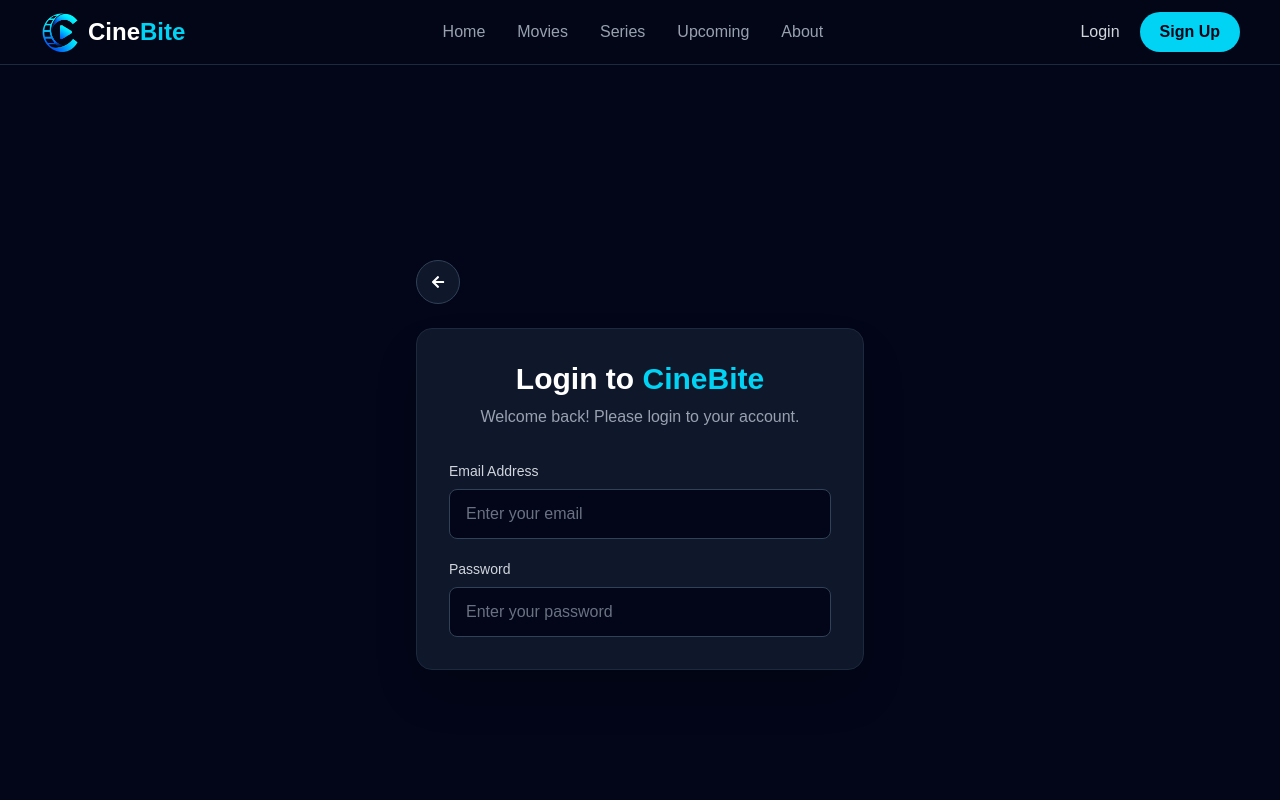
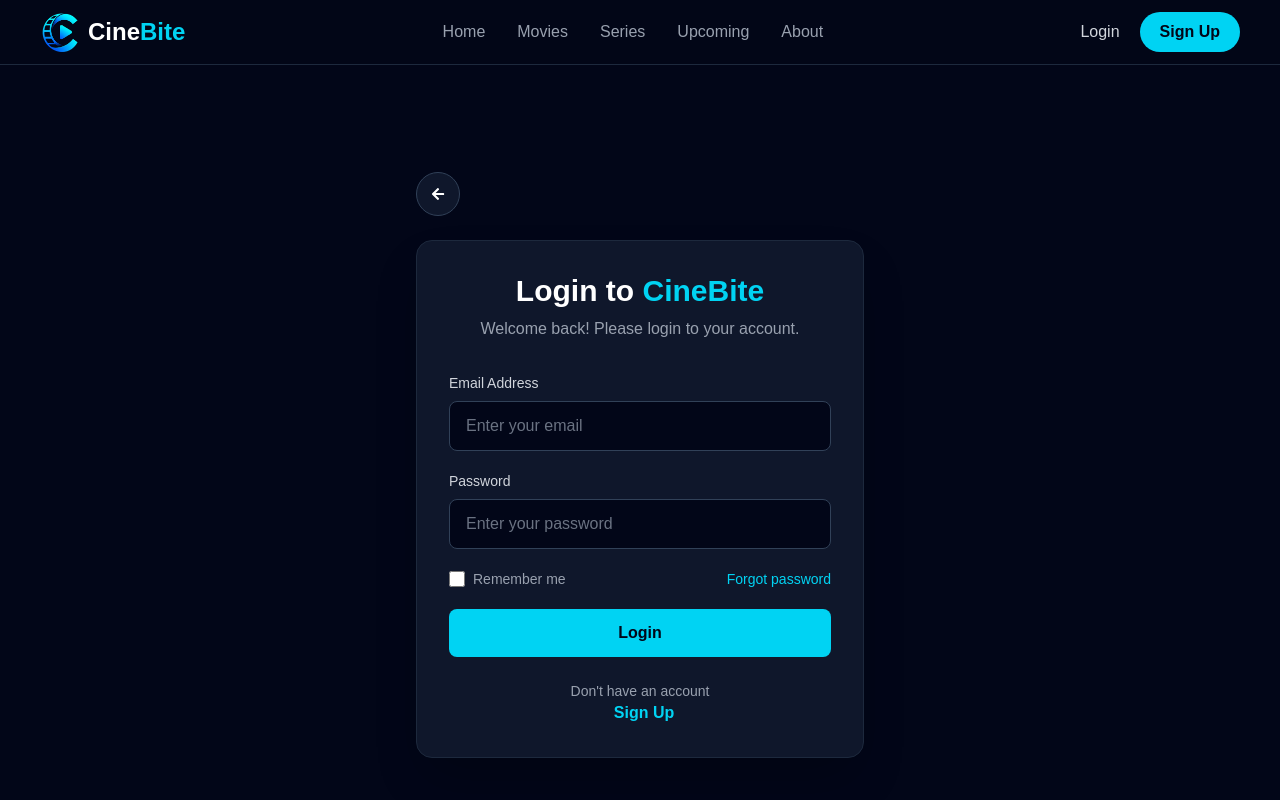
Before and after one commit to chaitanya-295/cinebite-movie-website, a React (Vite) app: page /login in a window 1280 px wide. Shown: the top 800 px of the page. Built offline with nearby package versions, Linux system fonts and the light colour scheme; no server answers.

Commit message:
Add SignUp route & page component, update Login page with actions & navigation

```diff
--- a/src/App.jsx
+++ b/src/App.jsx
@@ -8,6 +8,7 @@
 import ScrollToTop from "./component/ScrollToTop";
 import About from "./pages/About";
 import Login from "./pages/Login";
+import SignUp from "./pages/SignUp";
 
 function App() {
   return (
@@ -28,6 +29,8 @@
 
         <Route path="/login" element={<Login />} />
 
+        <Route path="/signup" element={<SignUp />} />
+
       </Routes>
 
       <Footer />
--- a/src/pages/Login.jsx
+++ b/src/pages/Login.jsx
@@ -1,7 +1,9 @@
 import React from "react";
 import { FaArrowLeft } from "react-icons/fa";
+import { Link, useNavigate } from "react-router-dom";
 
 function Login() {
+    const navigate = useNavigate();
     return (
         <div className="min-h-screen bg-slate-950 flex items-center justify-center px-4 py-10">
             <div className="w-full max-w-md">
@@ -9,6 +11,7 @@
                 {/* Back Button */}
                 <button
                     type="button"
+                    onClick={() => navigate(-1)}
                     className="group mb-6 flex items-center justify-center w-11 h-11 rounded-full bg-slate-900 border border-slate-700 text-white hover:bg-cyan-400 hover:text-slate-950 hover:border-cyan-400 transition-all duration-300"
                 >
                     <FaArrowLeft className="text-sm transition-transform duration-300 group-hover:-translate-x-1" />
@@ -55,7 +58,47 @@
                                 className="w-full px-4 py-3 bg-slate-950 border border-slate-700 rounded-lg text-white placeholder-gray-500 outline-none focus:border-cyan-400 focus:ring-1 focus:ring-cyan-400 transition-all duration-300"
                             />
                         </div>
+
+                        {/* Remember + Forgot */}
+                        <div className="flex items-center justify-between">
+                            <label className="flex items-center gap-2 text-sm text-gray-400">
+                                <input
+                                    type="checkbox"
+                                    className="w-4 h-4 accent-cyan-400"
+                                />
+                                Remember me
+                            </label>
+
+                            <Link
+                                to="/forgot-password"
+                                className="text-sm text-cyan-400 hover:text-cyan-300"
+                            >
+                                Forgot password
+                            </Link>
+                        </div>
+
+                        {/* Login */}
+                        <button
+                            type="submit"
+                            className="w-full py-3 bg-cyan-400 text-slate-950 font-bold rounded-lg hover:bg-cyan-300 hover:scale-[1.02] active:scale-95 transition-all duration-300"
+                        >
+                            Login
+                        </button>
                     </form>
+
+                    {/* Signup Link */}
+                    <div className="text-center mt-6">
+                        <p className="text-gray-400 text-sm">
+                            Don't have an account
+                        </p>
+
+                        <Link
+                            to="/signup"
+                            className="ml-2 text-cyan-400 font-semibold hover:text-cyan-300"
+                        >
+                            Sign Up
+                        </Link>
+                    </div>
                 </div>
             </div>
         </div>
--- a/src/pages/SignUp.jsx
+++ b/src/pages/SignUp.jsx
@@ -0,0 +1,9 @@
+import React from "react";
+
+function SignUp() {
+    return (
+        <div></div>
+    )
+}
+
+export default SignUp;
```
